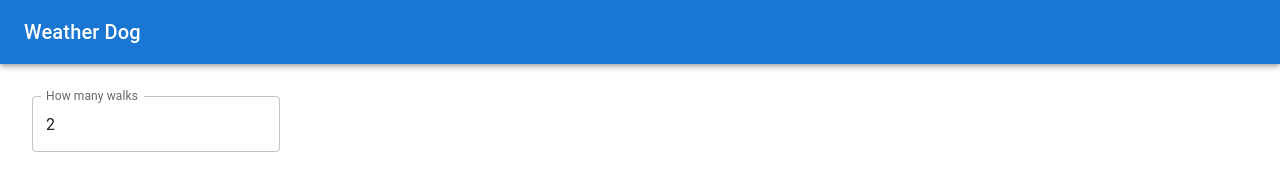
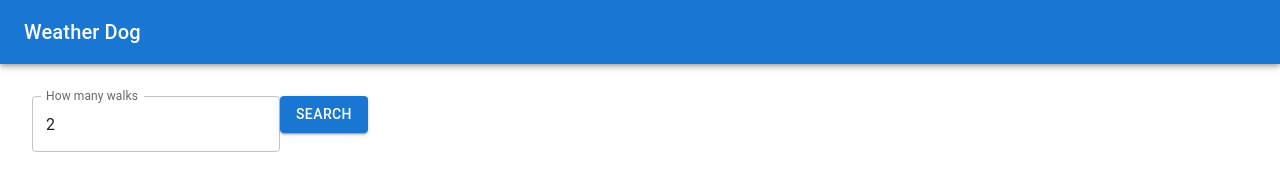
Before and after one commit to EpicJonny/weather-dog, a React (Create React App) app: page / in a window 1280 px wide. Shown: the top 186 px of the page. Built offline with nearby package versions, Linux system fonts and the light colour scheme; no server answers.

Commit message:
Add search button

```diff
--- a/src/App.js
+++ b/src/App.js
@@ -7,7 +7,7 @@ import DatePicker from './components/DatePicker';
 import SimpleAccordion from './components/Accordian';
 import logo from './Weather Dog-logos.jpeg';
 
-import { Slider, AppBar, Toolbar, TextField, Paper } from '@mui/material';
+import { Slider, AppBar, Toolbar, TextField, Paper, Button } from '@mui/material';
 require('dotenv').config();
 
 class App extends React.Component {
@@ -23,7 +23,6 @@ class App extends React.Component {
 
   async componentDidMount() {
     this.populateMarks();
-    await this.refresh();
   }
 
   refresh = async () => {
@@ -108,7 +107,6 @@ class App extends React.Component {
 
   async handleChange(e) {
     this.setState({ walks: e.target.value });
-    await this.refresh();
   }
 
   render() {
@@ -136,6 +134,8 @@ class App extends React.Component {
             defaultValue={this.state.walks}
           />
 
+          <Button variant="contained" onClick={this.refresh}>Search</Button>
+
           <Box p={4}>
             {/* <Slider sx={{ width: '100%', maxWidth: 560, bgcolor: 'background.paper' }}
               defaultValue={[9, 17]}
```
